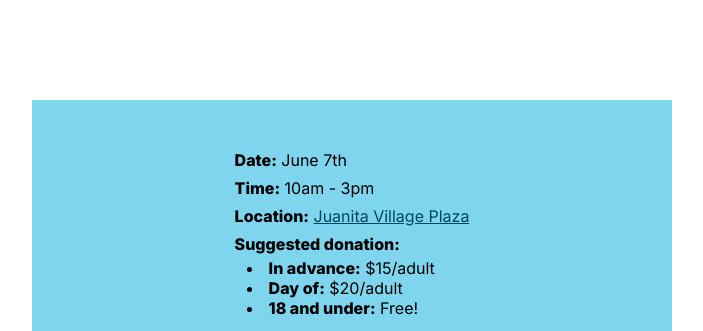
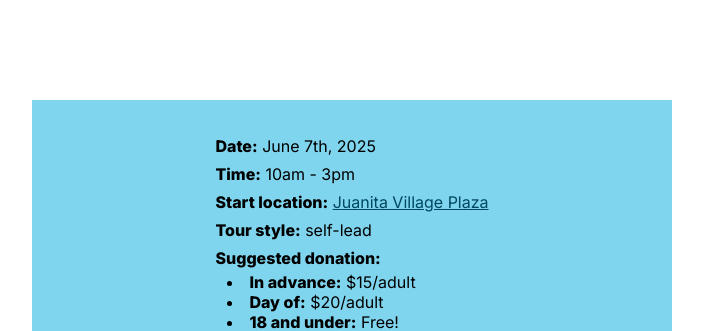
Before and after one commit to Apostrophii/juanita-garden-tour-new, a Next.js app: page / in a window 1280 px wide. Shown: the part 1260-1591 px from the top of the page, without its empty margins (288-991 px from the left). Built offline with nearby package versions, Linux system fonts and the light colour scheme; a web font is replaced by a local one.

Commit message:
Update text

```diff
--- a/src/app/page.tsx
+++ b/src/app/page.tsx
@@ -101,7 +101,7 @@ export default function Home() {
                 <Image
                   className="absolute top-0"
                   style={zoomAndEnhanceAnimationSyles}
-                  src="/img/JuanitaMapRecolored.svg"
+                  src="/img/JuanitaMapMinimal.svg"
                   alt="Juanita Map"
                   width={800}
                   height={600}
--- a/src/components/WelcomCard.tsx
+++ b/src/components/WelcomCard.tsx
@@ -2,9 +2,10 @@ export default function WelcomeCard() {
   return (
     <div className="h-[16rem] top-[calc(50vh-8rem)] box-border bg-[#01a9de] bg-opacity-50 flex flex-col items-center justify-center py-7 px-5">
       <ul className="leading-7 mt-2">
-        <li><b>Date:</b> June 7th</li>
+        <li><b>Date:</b> June 7th, 2025</li>
         <li><b>Time:</b> 10am - 3pm</li>
-        <li><b>Location:</b> <a href="https://maps.app.goo.gl/5JZjCNW6XtBTiZEN8" className="underline text-[#00485f] decoration-[#00485f]">Juanita Village Plaza</a></li>
+        <li><b>Start location:</b> <a href="https://maps.app.goo.gl/5JZjCNW6XtBTiZEN8" className="underline text-[#00485f] decoration-[#00485f]">Juanita Village Plaza</a></li>
+        <li><b>Tour style:</b> self-lead</li>
         <li><b>Suggested donation:</b>
           <ul className="ml-3 leading-5 list-disc list-inside">
             <li><b>In advance:</b> $15/adult</li>
```
Also changed, not shown: 1 other file (tests, documents, lock files or other folders).
